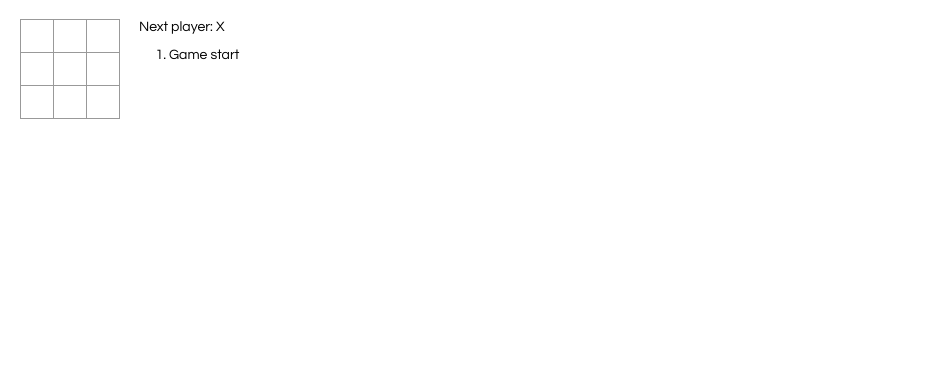
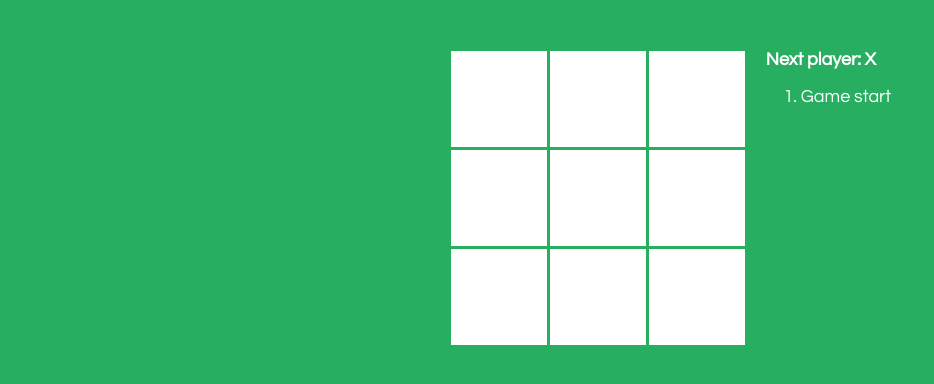
Before and after one commit to franklinesquivel/Tic-Tac-Toe-in-React.js, a React app: page / in a window 1280 px wide. Shown: the whole page, without its empty margins (0-934 px from the left). Built offline with nearby package versions, Linux system fonts and the light colour scheme.

Commit message:
Style Settings

```diff
--- a/src/index.css
+++ b/src/index.css
@@ -1,6 +1,7 @@
 body {
     font: 14px "Century Gothic", Futura, sans-serif;
     margin: 20px;
+    background: #27ae60;
 }
 
 ol, ul {
@@ -43,8 +44,36 @@ ol, ul {
 .game {
     display: flex;
     flex-direction: row;
+    width: 70%;
+    margin-left: 15%;
+    justify-content: center;
+    padding: 30px;
 }
 
 .game-info {
     margin-left: 20px;
 }
+
+.game-board{
+    height: 300px;
+    width: auto;
+}
+
+.game-board .board-row .square{
+    font-size: 45px;
+    color: #178847;
+    height: 100px;
+    width: 100px;
+    border: 2px solid #27ae60;
+}
+
+.game .game-info{
+    color: white;
+    font-weight: bold;
+    font-size: 18px;
+}
+
+ol{
+    font-weight: normal;
+    padding-left: 35px;
+}
```
